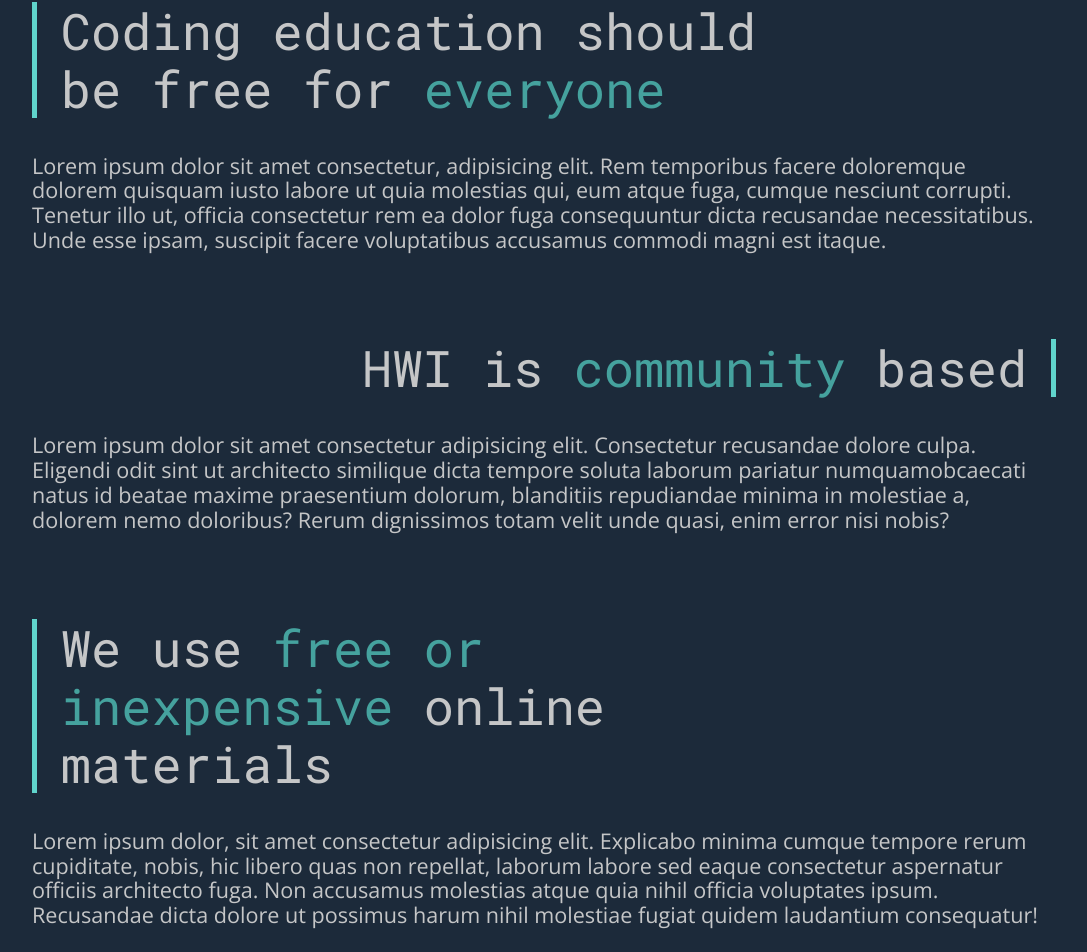
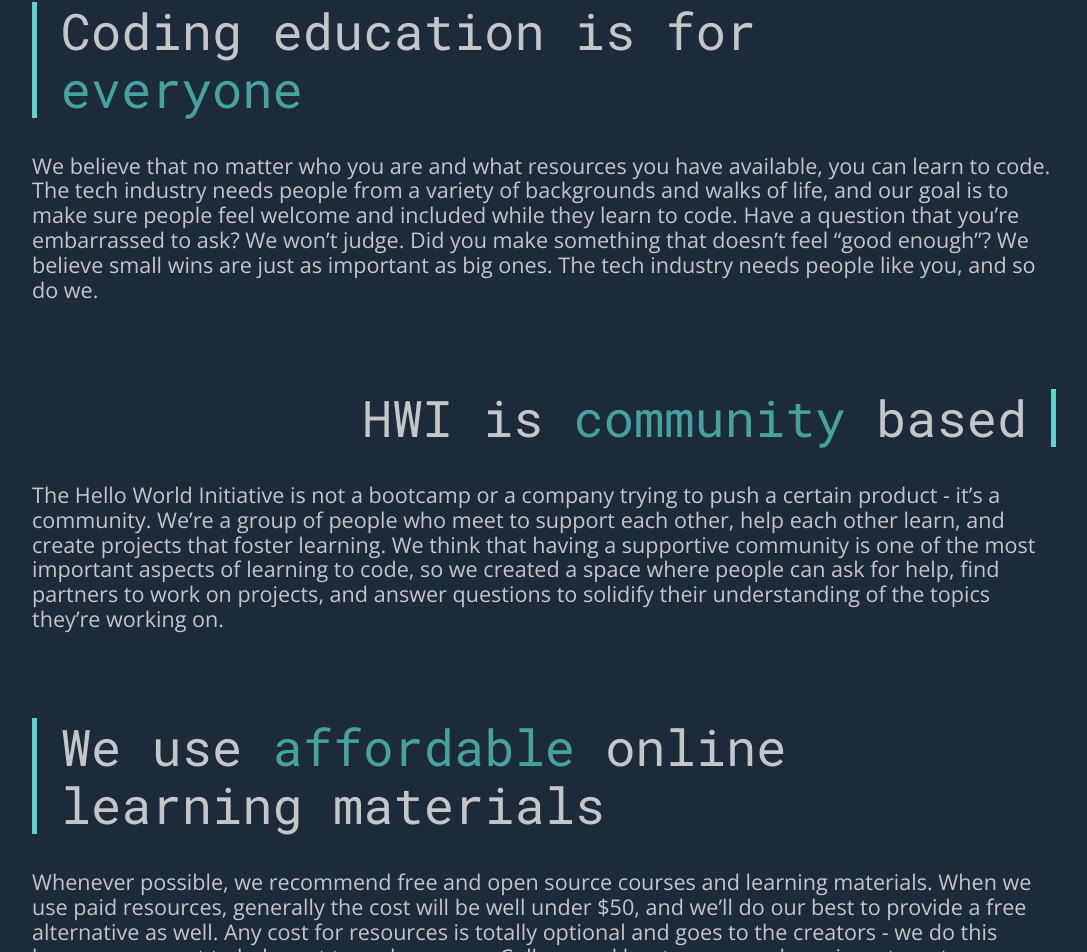
Before and after one commit to hello-world-initiative/hello-world-initiative, a React (Create React App) app: page /about in a window 1280 px wide. Shown: the part 737-1689 px from the top of the page, without its empty margins (96-1183 px from the left). Built offline with nearby package versions, Linux system fonts and the light colour scheme.

Commit message:
Content first draft

```diff
--- a/src/data/pages.js
+++ b/src/data/pages.js
@@ -1,20 +1,20 @@
 const pageData = {
   home: {
     heading: 'Our Mission',
-    body: `Lorem ipsum dolor sit amet consectetur adipisicing elit. Quos, pariatur minus. Non consectetur autem quisquam culpa quo eos repudiandae, sunt voluptate sapiente amet illum ipsam dicta minima itaque consequuntur soluta corporis corrupti labore sint necessitatibus aliquam esse, accusamus, maxime qui! Eveniet qui repudiandae sit illum ea! Exercitationem perspiciatis voluptates nihil minima iure itaque? Aliquam voluptatum similique delectus quas ex quis, provident consequatur iste tempora fuga, id ea, quos quod. Unde consectetur velit fuga sequi, non ex animi libero amet aut aperiam nihil. Adipisci fugit reiciendis recusandae ipsum pariatur commodi corrupti dolores soluta non quos tenetur, ratione culpa voluptatum distinctio eum!`
+    body: `The mission of the Hello World Initiative is to create an inclusive, welcoming, productive environment for anyone who wants to learn to code. We understand that traditional educational paths aren’t for everyone, and we’re building a community for those who don’t have the means to attend college or a bootcamp. As a group of largely self-taught coders, we’ve collectively spent years discovering what works and what doesn’t, and we’re dedicated to helping others find their own path into the tech industry. We believe that anyone who wants to learn should have access to the resources they need. Whether you’ve never written a line of code in your life or you’re a longtime industry professional, we want to help you meet your goals.`
   },
   about: {
     main: {
       headings: [
-        'Coding education should be free for everyone',
+        'Coding education is for everyone',
         'HWI is community based',
-        'We use free or inexpensive online materials'
+        'We use affordable online learning materials'
       ],
-      highlights: ['everyone', 'community', 'free or inexpensive'],
+      highlights: ['everyone', 'community', 'affordable'],
       sections: [
-        `Lorem ipsum dolor sit amet consectetur, adipisicing elit. Rem temporibus facere doloremque dolorem quisquam iusto labore ut quia molestias qui, eum atque fuga, cumque nesciunt corrupti. Tenetur illo ut, officia consectetur rem ea dolor fuga consequuntur dicta recusandae necessitatibus. Unde esse ipsam, suscipit facere voluptatibus accusamus commodi magni est itaque.`,
-        `Lorem ipsum dolor sit amet consectetur adipisicing elit. Consectetur recusandae dolore culpa. Eligendi odit sint ut architecto similique dicta tempore soluta laborum pariatur numquamobcaecati natus id beatae maxime praesentium dolorum, blanditiis repudiandae minima in molestiae a, dolorem nemo doloribus? Rerum dignissimos totam velit unde quasi, enim error nisi nobis?`,
-        `Lorem ipsum dolor, sit amet consectetur adipisicing elit. Explicabo minima cumque tempore rerum cupiditate, nobis, hic libero quas non repellat, laborum labore sed eaque consectetur aspernatur officiis architecto fuga. Non accusamus molestias atque quia nihil officia voluptates ipsum. Recusandae dicta dolore ut possimus harum nihil molestiae fugiat quidem laudantium consequatur!`
+        `We believe that no matter who you are and what resources you have available, you can learn to code. The tech industry needs people from a variety of backgrounds and walks of life, and our goal is to make sure people feel welcome and included while they learn to code. Have a question that you’re embarrassed to ask? We won’t judge. Did you make something that doesn’t feel “good enough”? We believe small wins are just as important as big ones. The tech industry needs people like you, and so do we.`,
+        `The Hello World Initiative is not a bootcamp or a company trying to push a certain product - it’s a community. We’re a group of people who meet to support each other, help each other learn, and create projects that foster learning. We think that having a supportive community is one of the most important aspects of learning to code, so we created a space where people can ask for help, find partners to work on projects, and answer questions to solidify their understanding of the topics they’re working on.`,
+        `Whenever possible, we recommend free and open source courses and learning materials. When we use paid resources, generally the cost will be well under $50, and we’ll do our best to provide a free alternative as well. Any cost for resources is totally optional and goes to the creators - we do this because we want to help, not to make money. College and bootcamps are huge investments - we want to ensure that everyone who has a desire to learn about technology has access to the resources they need. Talent is evenly distributed, but opportunity is not. We believe it’s possible to change that.`
       ]
     }
   },
@@ -22,7 +22,7 @@
     main: {
       heading: 'People learn better together',
       highlight: 'together',
-      body: `This is the top section. Lorem, ipsum dolor sit amet consectetur adipisicing elit. Ipsum veritatis labore nam architecto, illo dolores. Optio voluptas similique non libero quia, vel illum aspernatur laudantium delectus, dignissimos animi doloremque, sequi sit corrupti nostrum temporibus repellat ratione ipsa tempore! Debitis iusto incidunt dolorum est quod veniam nisi ipsa molestiae error excepturi, hic, dolores rerum autem amet officia ullam in minima quibusdam eaque magnam quam provident saepe sed quo! Ex error sapiente beatae laboriosam dicta magni magnam. Quisquam mollitia odit expedita consequuntur.`
+      body: `Learning to code can be isolating - it’s easy to feel like you’re not getting it and that tech just isn’t for you. That’s why we created this community. We think that learning coding - or anything else - is easier and more fun when you do it with other people. Our Discord channel is a place for people to ask questions, help each other, and talk about their progress through whatever curriculum they’ve chosen. Most of all, it’s a place where you never have to worry about being judged for not knowing the answer. We were all beginners once, and we believe everyone has something valuable to contribute.`
     },
     bottom: {
       heading: 'Join our community'
@@ -31,8 +31,8 @@
   events: {
     main: {
       heading: 'Come meet up with others who are learning to code',
-      highlight: 'meet up with others',
-      body: `This is the top section. Lorem, ipsum dolor sit amet consectetur adipisicing elit. Ipsum veritatis labore nam architecto, illo dolores. Optio voluptas similique non libero quia, vel illum aspernatur laudantium delectus, dignissimos animi doloremque, sequi sit corrupti nostrum temporibus repellat ratione ipsa tempore! Debitis iusto incidunt dolorum est quod veniam nisi ipsa molestiae error excepturi, hic, dolores rerum autem amet officia ullam in minima quibusdam eaque magnam quam provident saepe sed quo! Ex error sapiente beatae laboriosam dicta magni magnam. Quisquam mollitia odit expedita consequuntur.`
+      highlight: 'meet up',
+      body: `Because we’re focused on building a community, we host in person meetups about once a week so that people can come and work together, learn new skills, and meet others like themselves. Our events are pretty casual - all you need is your computer and a positive mindset. These weekly meetups are held at a coffee shop in the Richardson, TX area, although we are working on more structured events in the future.`
     },
     bottom: {
       heading: 'Join us at an event'
```
